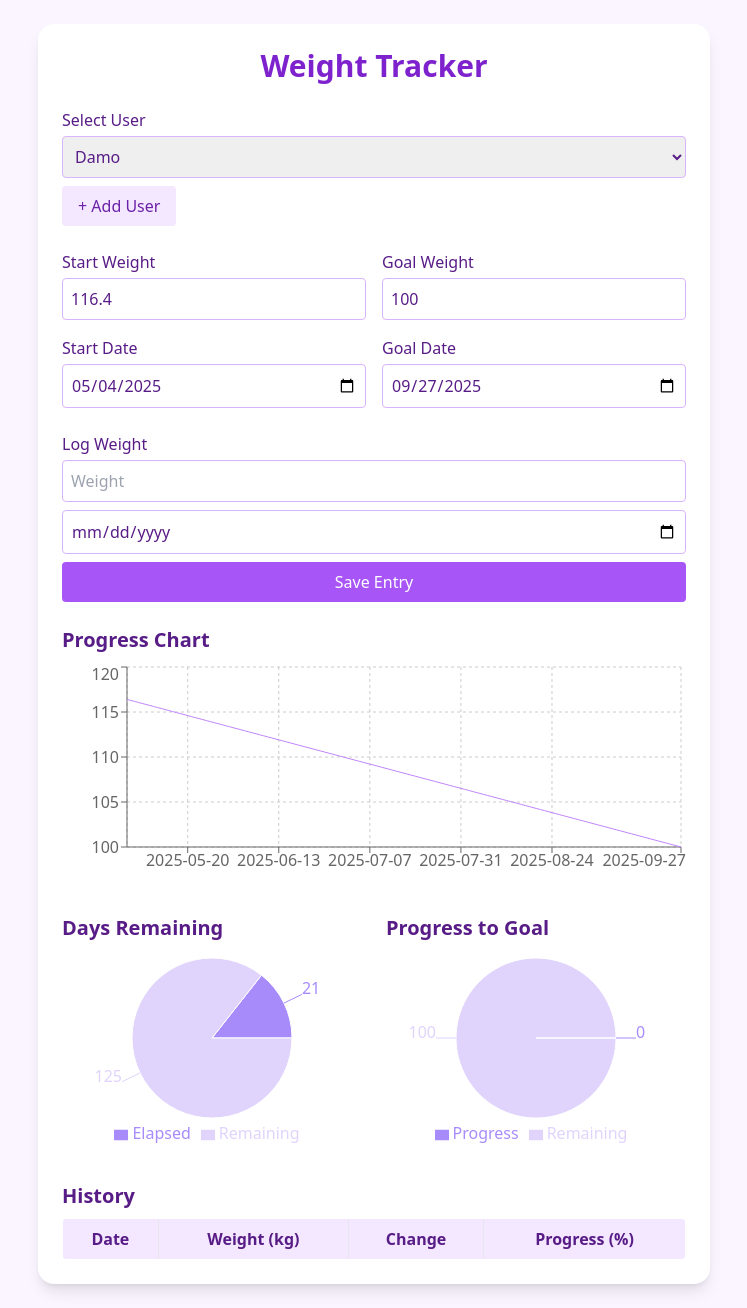
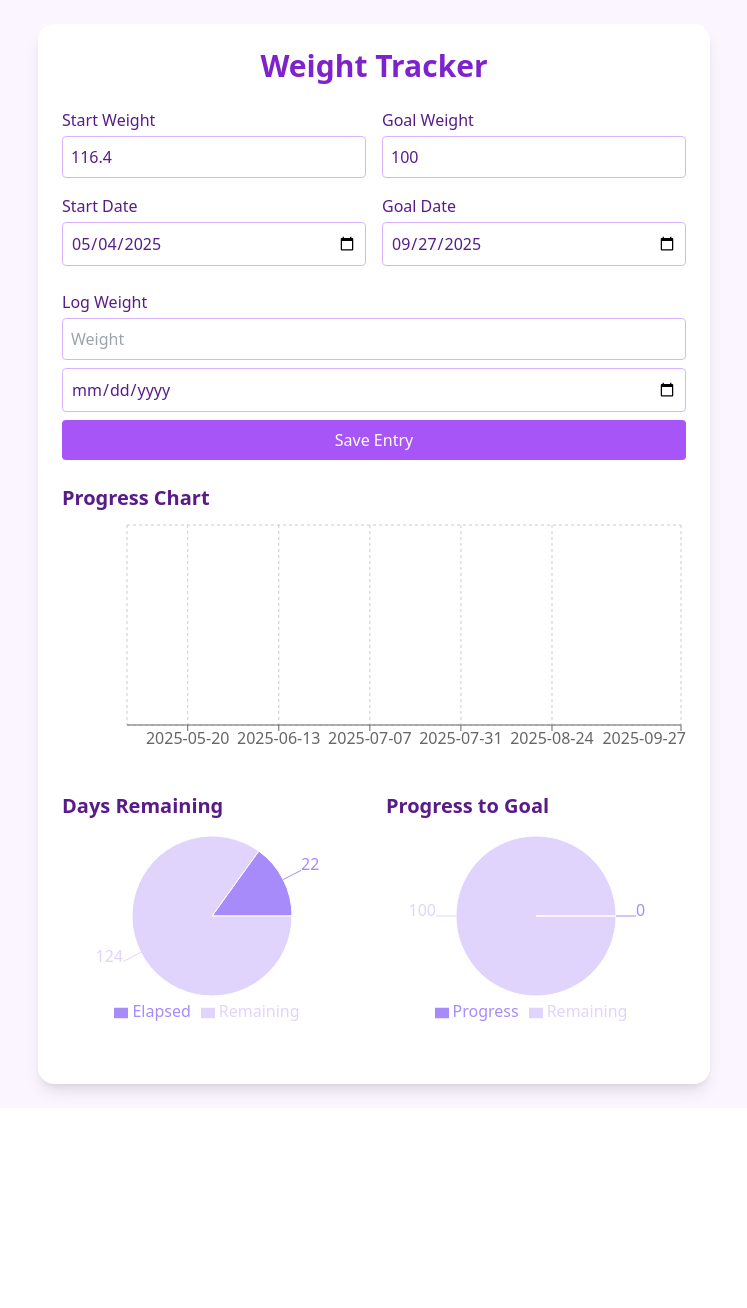
Before and after one commit to DamonHaldane/weight-loss-tracker, a React (Create React App) app: page / in a window 1280 px wide. Shown: the whole page, without its empty margins (266-1013 px from the left). After the commit the page ends 1108 px from the top, so only its background shows below. Built offline with nearby package versions, Linux system fonts and the light colour scheme.

Commit message:
Update App.jsx

```diff
--- a/src/App.jsx
+++ b/src/App.jsx
@@ -1,7 +1,7 @@
 
 import { useState, useEffect } from "react";
 import {
-  LineChart, Line, XAxis, YAxis, CartesianGrid, Tooltip, ResponsiveContainer, PieChart, Pie, Cell, Legend
+  LineChart, Line, Area, XAxis, YAxis, CartesianGrid, Tooltip, ResponsiveContainer, PieChart, Pie, Cell, Legend
 } from "recharts";
 
 const getInitialData = () => {
@@ -10,7 +10,7 @@ const getInitialData = () => {
 };
 
 const COLORS = ["#a78bfa", "#e0d4fc"];
-const LINE_COLORS = { actual: "#a78bfa", target: "#c084fc" };
+const LINE_COLORS = { actual: "#4b0082", target: "#d8b4fe", areaFill: "#ede9fe" };
 
 export default function App() {
   const [users, setUsers] = useState(["Damo"]);
@@ -42,7 +42,7 @@ export default function App() {
 
   const handleAddWeight = () => {
     if (!newWeight || !logDate) return;
-    const latest = logs && logs.length > 0 ? logs[logs.length - 1] : null;
+    const latest = logs.length > 0 ? logs[logs.length - 1] : null;
     const difference = latest ? (parseFloat(newWeight) - latest.weight).toFixed(1) : 0;
     const progress = (((startWeight - newWeight) / (startWeight - goalWeight)) * 100).toFixed(1);
     const newEntry = {
@@ -82,13 +82,13 @@ export default function App() {
   const today = new Date();
   const targetDate = new Date(goalDate);
   const startDateObj = new Date(startDate);
-  const daysRemaining = Math.max(0, Math.ceil((targetDate - today) / (1000 * 60 * 60 * 24)));
-  const totalDays = Math.ceil((targetDate - startDateObj) / (1000 * 60 * 60 * 24));
-  const daysElapsed = totalDays - daysRemaining;
-  const currentWeight = logs && logs.length > 0 ? logs[logs.length - 1].weight : startWeight;
+  const totalDays = Math.max(0, Math.ceil((targetDate - startDateObj) / (1000 * 60 * 60 * 24)));
+  const daysElapsed = Math.max(0, Math.ceil((today - startDateObj) / (1000 * 60 * 60 * 24)));
+  const daysRemaining = Math.max(0, totalDays - daysElapsed);
+  const currentWeight = logs.length > 0 ? logs[logs.length - 1].weight : startWeight;
   const weightProgress = Math.max(0, Math.min(100, ((startWeight - currentWeight) / (startWeight - goalWeight)) * 100));
 
-  // Generate full range from start to goal for target line
+  // Generate full chart range with target weights
   const fullChartData = [];
   for (let i = 0; i <= totalDays; i++) {
     const date = new Date(startDateObj);
@@ -107,16 +107,6 @@ export default function App() {
     <div className="min-h-screen bg-purple-50 p-6 text-purple-900">
       <div className="max-w-2xl mx-auto bg-white p-6 rounded-2xl shadow-lg">
         <h1 className="text-3xl font-bold mb-6 text-center text-purple-700">Weight Tracker</h1>
-
-        <div className="mb-6">
-          <label className="block font-medium mb-1">Select User</label>
-          <select value={activeUser} onChange={handleUserChange} className="border border-purple-300 p-2 w-full rounded">
-            {users.map((user) => (
-              <option key={user} value={user}>{user}</option>
-            ))}
-          </select>
-          <button onClick={handleNewUser} className="mt-2 bg-purple-100 hover:bg-purple-200 text-purple-800 px-4 py-2 rounded">+ Add User</button>
-        </div>
 
         <div className="grid grid-cols-2 gap-4 mb-6">
           <div>
@@ -146,14 +136,14 @@ export default function App() {
 
         <div className="mb-8">
           <h2 className="text-xl font-semibold mb-2">Progress Chart</h2>
-          <ResponsiveContainer width="100%" height={220}>
+          <ResponsiveContainer width="100%" height={240}>
             <LineChart data={fullChartData}>
               <CartesianGrid strokeDasharray="3 3" />
               <XAxis dataKey="date" />
               <YAxis domain={['auto', 'auto']} />
               <Tooltip />
-              <Line type="monotone" dataKey="weight" stroke={LINE_COLORS.actual} name="Actual" />
-              <Line type="monotone" dataKey="target" stroke={LINE_COLORS.target} name="Target" dot={false} />
+              <Area type="monotone" dataKey="target" stroke={LINE_COLORS.target} fill={LINE_COLORS.areaFill} />
+              <Line type="monotone" dataKey="weight" stroke={LINE_COLORS.actual} name="Actual" strokeWidth={2} dot />
             </LineChart>
           </ResponsiveContainer>
         </div>
@@ -163,7 +153,14 @@ export default function App() {
             <h2 className="text-xl font-semibold mb-2">Days Remaining</h2>
             <ResponsiveContainer width="100%" height={200}>
               <PieChart>
-                <Pie dataKey="value" data={[{ name: "Elapsed", value: daysElapsed }, { name: "Remaining", value: daysRemaining }]} cx="50%" cy="50%" outerRadius={80} label>
+                <Pie
+                  dataKey="value"
+                  data={[
+                    { name: 'Elapsed', value: daysElapsed },
+                    { name: 'Remaining', value: daysRemaining },
+                  ]}
+                  cx="50%" cy="50%" outerRadius={80} label
+                >
                   {COLORS.map((color, index) => (
                     <Cell key={`cell-${index}`} fill={color} />
                   ))}
@@ -176,7 +173,14 @@ export default function App() {
             <h2 className="text-xl font-semibold mb-2">Progress to Goal</h2>
             <ResponsiveContainer width="100%" height={200}>
               <PieChart>
-                <Pie dataKey="value" data={[{ name: "Progress", value: weightProgress }, { name: "Remaining", value: 100 - weightProgress }]} cx="50%" cy="50%" outerRadius={80} label>
+                <Pie
+                  dataKey="value"
+                  data={[
+                    { name: 'Progress', value: weightProgress },
+                    { name: 'Remaining', value: 100 - weightProgress },
+                  ]}
+                  cx="50%" cy="50%" outerRadius={80} label
+                >
                   {COLORS.map((color, index) => (
                     <Cell key={`cell-${index}`} fill={color} />
                   ))}
@@ -186,30 +190,6 @@ export default function App() {
             </ResponsiveContainer>
           </div>
         </div>
-
-        <div>
-          <h2 className="text-xl font-semibold mb-2">History</h2>
-          <table className="w-full border rounded overflow-hidden">
-            <thead className="bg-purple-100">
-              <tr>
-                <th className="border p-2">Date</th>
-                <th className="border p-2">Weight (kg)</th>
-                <th className="border p-2">Change</th>
-                <th className="border p-2">Progress (%)</th>
-              </tr>
-            </thead>
-            <tbody>
-              {logs.map((entry, index) => (
-                <tr key={index} className="hover:bg-purple-50">
-                  <td className="border p-2">{entry.date}</td>
-                  <td className="border p-2">{entry.weight}</td>
-                  <td className="border p-2">{entry.change}</td>
-                  <td className="border p-2">{entry.progress}</td>
-                </tr>
-              ))}
-            </tbody>
-          </table>
-        </div>
       </div>
     </div>
   );
```
